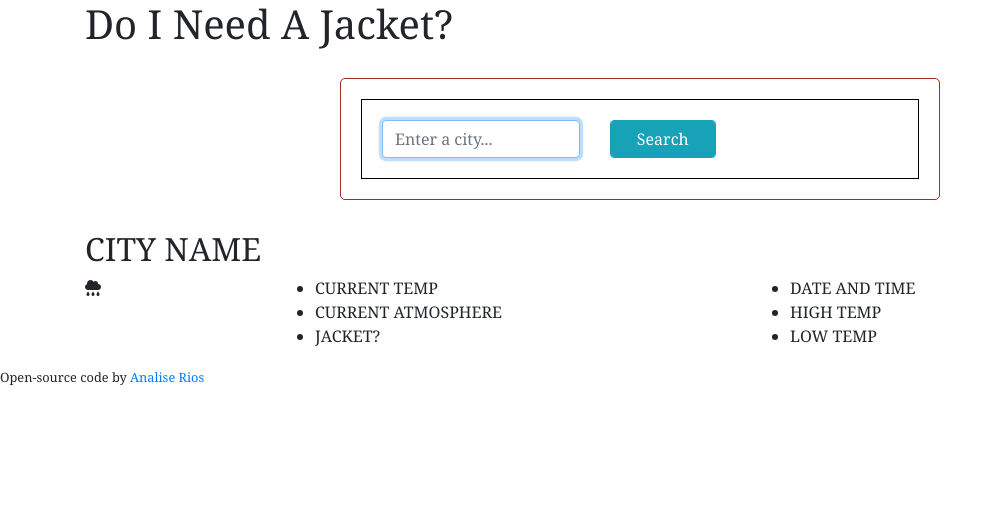
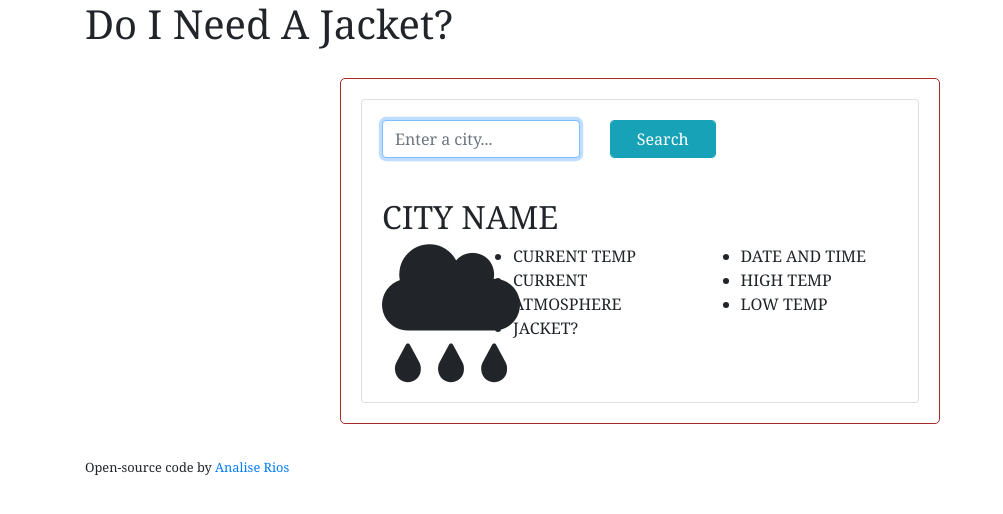
Before and after one commit to animalise/Do-I-Need-A-Jacket-Project, a plain HTML site: page index.html in a window 1280 px wide. Shown: the whole page, without its empty margins (0-1003 px from the left). Drawn offline with nearby package versions, Linux system fonts and the light colour scheme.

Commit message:
fixed the CSS stylesheet

```diff
--- a/index.html
+++ b/index.html
@@ -7,7 +7,7 @@
       <script src="https://cdn.jsdelivr.net/npm/axios/dist/axios.min.js"></script>
         <link rel="stylesheet" href="https://cdn.jsdelivr.net/npm/bootstrap@4.5.3/dist/css/bootstrap.min.css"
         integrity="sha384-TX8t27EcRE3e/ihU7zmQxVncDAy5uIKz4rEkgIXeMed4M0jlfIDPvg6uqKI2xXr2" crossorigin="anonymous">
-          <link rel="stylesheet" href="style.css">
+          <link rel="stylesheet" href="src/style.css">
       <title>Do I Need A Jacket? 🥶🥵</title>
 </head>
 <body>
@@ -16,7 +16,8 @@
       Do I Need A Jacket?
      </h1>
      <div class="weather-app">
-    <div class="card-body">
+    <div class="card">
+      <div class="card-body">
       <form id="search-form">
         <div class="row">
           <div class="col-5">
@@ -27,7 +28,6 @@
                 </div>
               </div>
            </div>
-          </div>
         </form>
         <div class="todays-weather">
           <h2>CITY NAME</h2>
@@ -52,8 +52,9 @@
             </div>
           </div>
           </div>
+        </div>
         <small>Open-source code by <a href="https://github.com/animalise/Do-I-Need-A-Jacket-Project" target="blank">Analise Rios</a></small>
-      </div>
+    </div>
   </div>
 </body>
   <script src="src/index.js"></script>
--- a/src/style.css
+++ b/src/style.css
@@ -2,8 +2,12 @@ body {
   font-family: Cambria, Cochin, Georgia, Times, 'Times New Roman', serif;
 }
 
-.card-body {
-  border: 1px solid black;
+#todayIcon {
+  font-size: 138px;
+}
+
+.todays-weather {
+  margin: 20px;
 }
 
 .weather-app {
```
